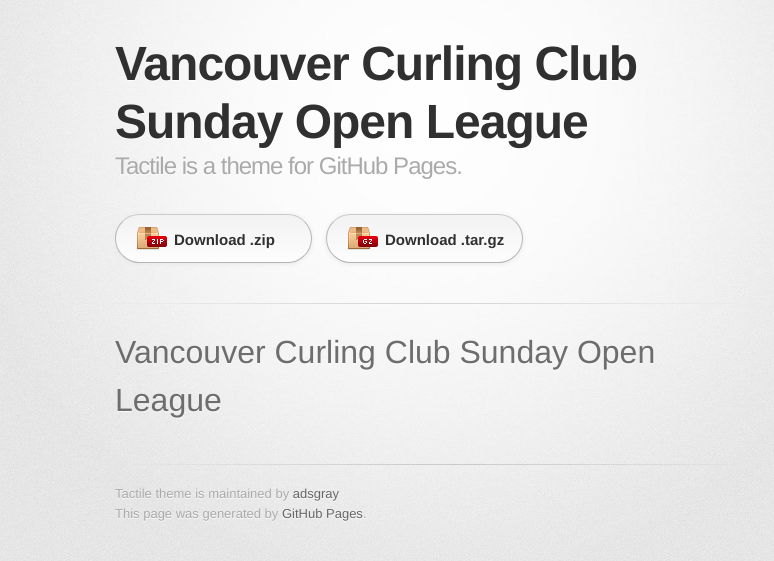
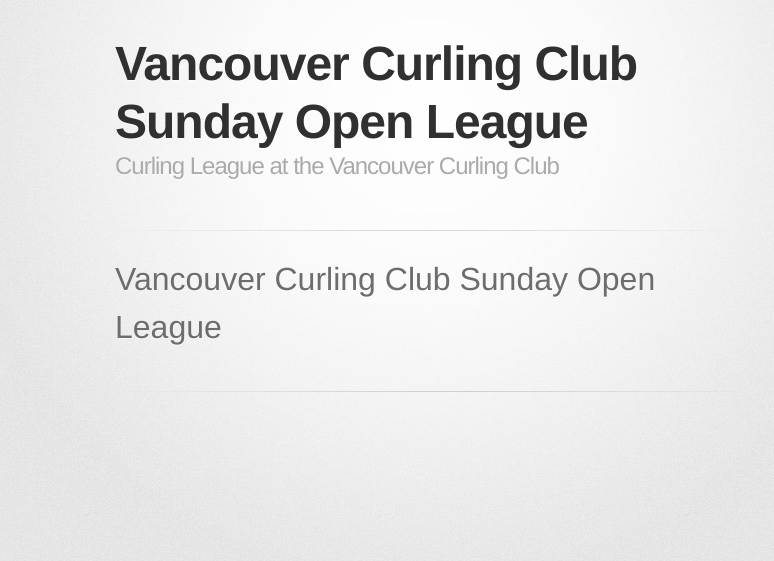
Before and after one commit to adsgray/vccsundayopen.club-new, a Jekyll site: the page built from index.md, in a window 1280 px wide. Shown: the top 561 px of the page, without its empty margins (215-989 px from the left). Built offline with Jekyll 4.4.1, drawn with Linux system fonts in a browser that asks for light colours; some web fonts are replaced; our own code applies the rules of GitHub Pages for plain Markdown files.

Commit message:
tweak theme

```diff
--- a/_config.yml
+++ b/_config.yml
@@ -1,5 +1,4 @@
-title: Tactile theme
-description: Tactile is a theme for GitHub Pages.
-show_downloads: true
+title: Sunday Open League
+description: Curling League at the Vancouver Curling Club
 google_analytics:
 theme: jekyll-theme-tactile
--- a/_layouts/default.html
+++ b/_layouts/default.html
@@ -21,29 +21,12 @@
           <h1>{{ page.title | default: site.title | default: site.github.repository_name }}</h1>
           <h2>{{ page.description | default: site.description | default: site.github.project_tagline }}</h2>
         </header>
-        <section id="downloads" class="clearfix">
-          {% if site.show_downloads %}
-          <a href="{{ site.github.zip_url }}" id="download-zip" class="button"><span>Download .zip</span></a>
-          <a href="{{ site.github.tar_url }}" id="download-tar-gz" class="button"><span>Download .tar.gz</span></a>
-          {% endif %}
-	{% if site.github.public %}
-	  {% if site.github.is_project_page %}
-          <a href="{{ site.github.repository_url }}" id="view-on-github" class="button"><span>View on GitHub</span></a>
-	  {% else %}
-          <a href="{{ site.github.owner_url }}" id="view-on-github" class="button"><span>View on GitHub</span></a>
-	  {% endif %}
-	{% endif %}
-        </section>
         <hr>
         <section id="main_content">
           {{ content }}
         </section>
 
         <footer>
-        {% if site.github.is_project_page %}
-          {{ site.title | default: site.github.repository_name }} is maintained by <a href="{{ site.github.owner_url }}">{{ site.github.owner_name }}</a><br>
-        {% endif %}
-          This page was generated by <a href="https://pages.github.com">GitHub Pages</a>.
         </footer>
 
       </div>
```
